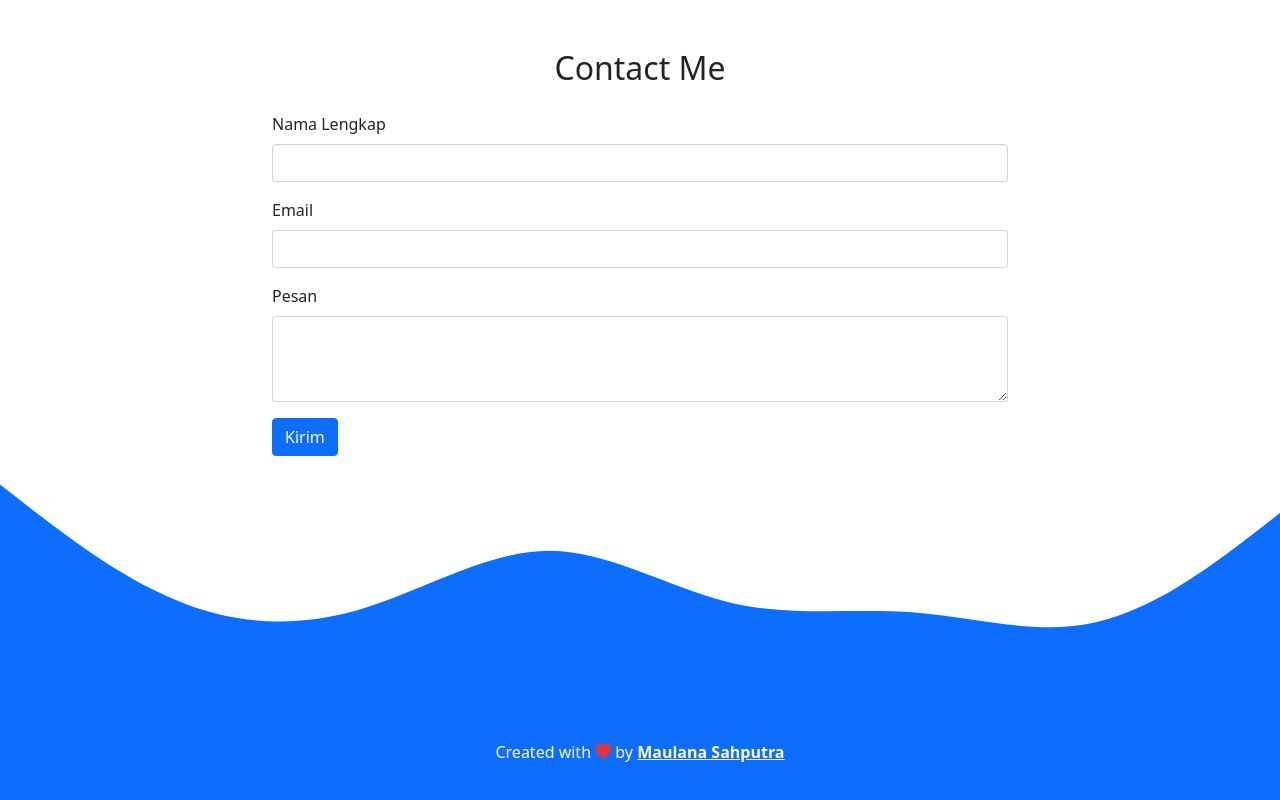
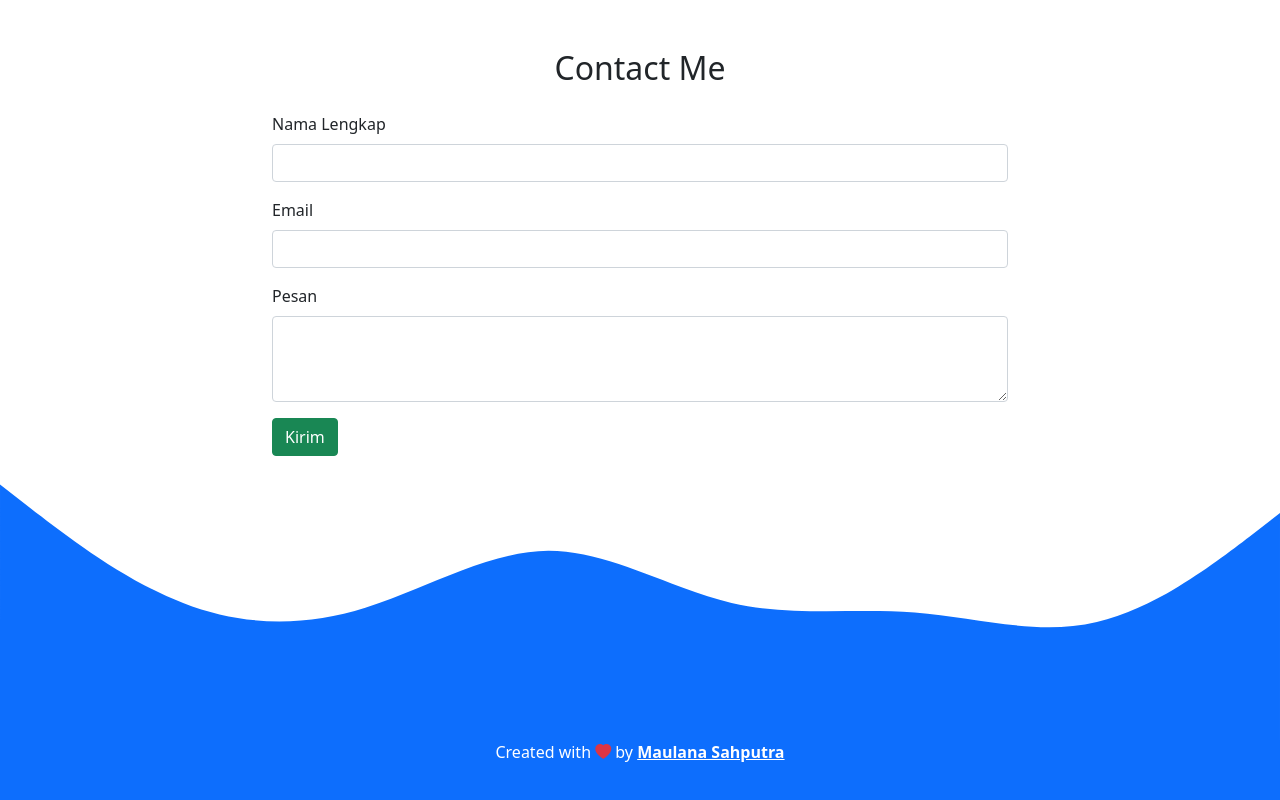
Before and after one commit to maulanasahputra/maulanasahputra.github.io, a plain HTML site: page index.html in a window 1280 px wide. Shown: the part 2460-3260 px from the top of the page. Drawn offline with nearby package versions, Linux system fonts and the light colour scheme.

Commit message:
mengubah tombol menjadi warna hijau

```diff
--- a/index.html
+++ b/index.html
@@ -165,7 +165,7 @@
                 <textarea class="form-control" id="pesan" rows="3"></textarea>
               </div>
 
-              <button type="submit" class="btn btn-primary">Kirim</button>
+              <button type="submit" class="btn btn-success">Kirim</button>
             </form>
           </div>
         </div>
```
